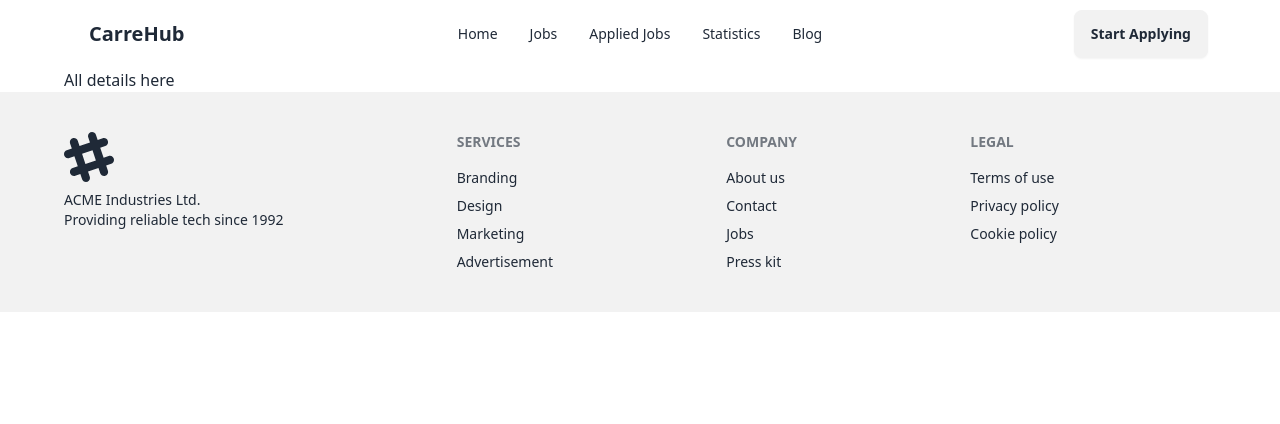
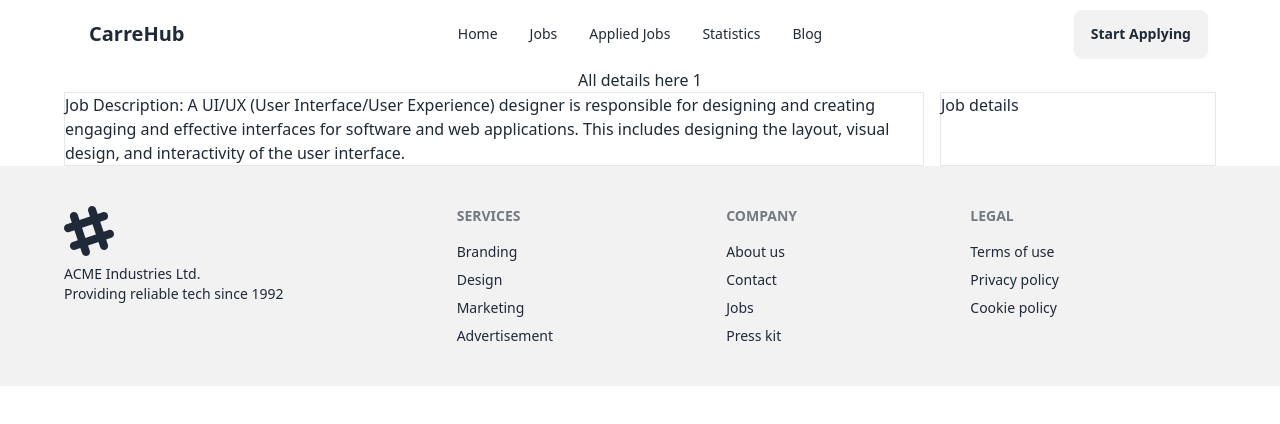
Before and after one commit to Shariful4447/Career-Hub-Project-With-React-tailwind-DaisyUi, a React (Vite) app: page /job/1 in a window 1280 px wide. Shown: the top 424 px of the page. Built offline with nearby package versions, Linux system fonts and the light colour scheme.

Commit message:
job details started

```diff
--- a/src/Components/JobDetails/JobDetails.jsx
+++ b/src/Components/JobDetails/JobDetails.jsx
@@ -1,9 +1,26 @@
+import { useLoaderData, useParams } from "react-router-dom";
 
 
 const JobDetails = () => {
+    const jobs = useLoaderData();
+    const {id} = useParams();
+    const idInt = parseInt(id);
+    const job = jobs.find(job => job.id === idInt);
+
+    console.log(job);
     return (
         <div>
-            <h2>All details here</h2>
+            <h2 className="text-center">All details here {id}</h2>
+
+            <div className="grid gap-4 md:grid-cols-4">
+                <div className="job-details border md:col-span-3">
+                    <h2>Job Description: A UI/UX (User Interface/User Experience) designer is responsible for designing and creating engaging and effective interfaces for software and web applications. This includes designing the layout, visual design, and interactivity of the user interface.</h2>
+                </div>
+                <div className="apply-job border">
+                    <h2>Job details</h2>
+                </div>
+            </div>
+
         </div>
     );
 };
--- a/src/main.jsx
+++ b/src/main.jsx
@@ -43,7 +43,8 @@ const router = createBrowserRouter([
       },
       {
         path: "/job/:id",
-        element: <JobDetails></JobDetails>
+        element: <JobDetails></JobDetails>,
+        loader: () => fetch('../jobs.json')
       }
      ],
   },
```
